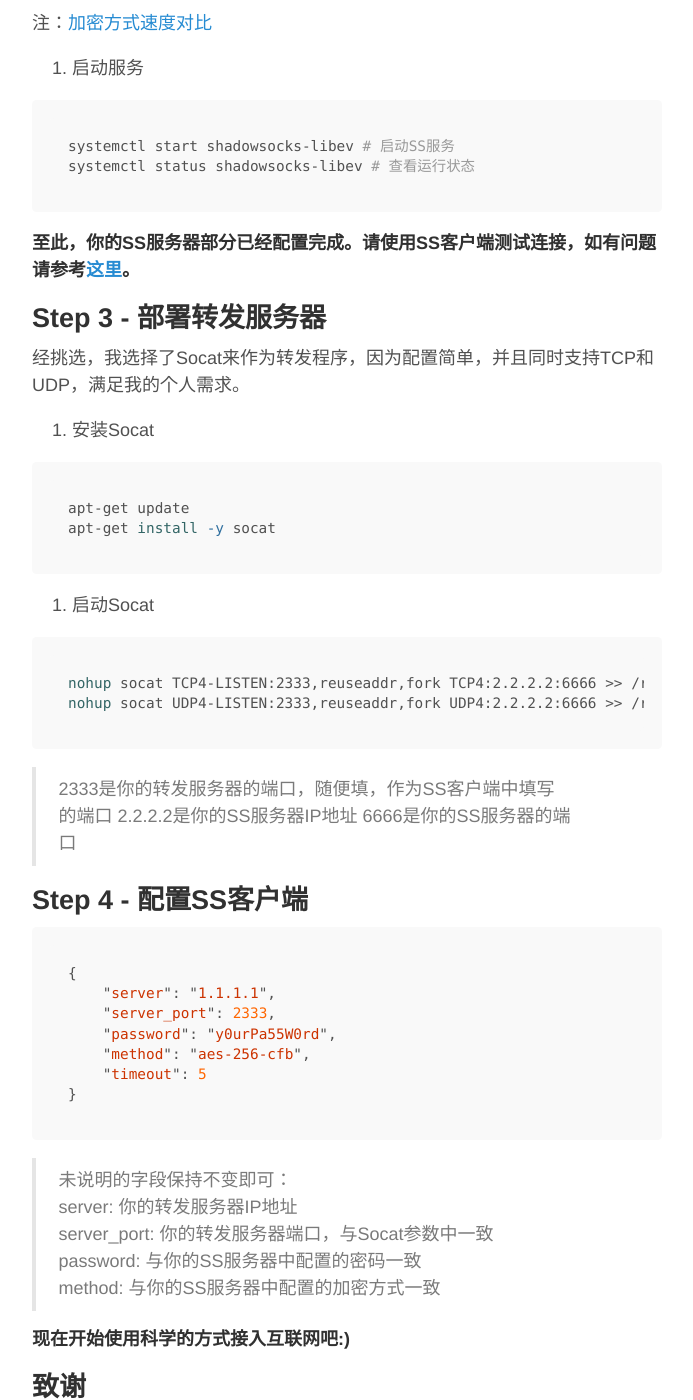
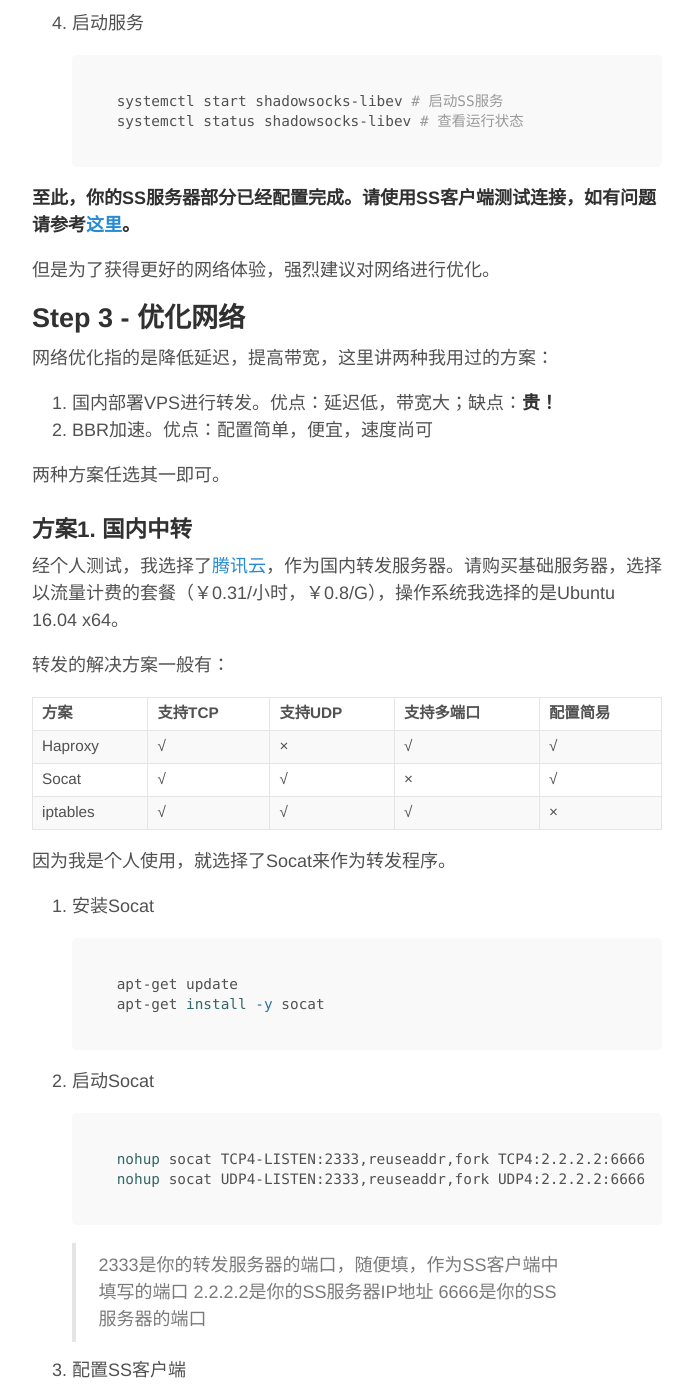
Before and after one commit to yatyricky/yatyricky.github.io, a Jekyll site: the page built from _posts/2017-04-14-deploy-ss-forward-proxy.md, in a window 1280 px wide and 1400 px high, scrolled down 1438 px. Shown: the whole window, without its empty margins (293-986 px from the left). Built offline with Jekyll 4.4.1, drawn with Linux system fonts in a browser that asks for light colours; comment, search, counter and statistics services are not loaded; some of the changed text lies outside the part shown.

Commit message:
UPDATE: deloy your SS

````diff
--- a/_posts/2017-04-14-deploy-ss-forward-proxy.md
+++ b/_posts/2017-04-14-deploy-ss-forward-proxy.md
@@ -1,16 +1,14 @@
 ---
 layout: post
-title: 搭建SS并使用国内VPS中转
+title: 搭建SS并优化网络
 categories: [linux,ss]
 ---
 
-> 从0开始搭建你的SS服务器并使用国内服务器转发。
+> 从0开始搭建你的SS服务器并提供两种网络优化方案。
 
 ## Step 1 - 购买VPS
 
 经朋友推荐，我选择了[Vultr](https://www.vultr.com/)的VPS，作为SS的服务器。请购买其洛杉矶的节点，选择最便宜的方案即可，操作系统选择Ubuntu 16.10 x64。
-
-经个人测试，我选择了[腾讯云](https://www.qcloud.com/)，作为国内转发服务器。请购买基础服务器，选择以流量计费的套餐，操作系统我选择的是Ubuntu 16.04 x64。
 
 [这里](https://doub.io/vps-tj/)有更加完整的VPS服务商列表，可作为SS的服务器的替代选项。
 
@@ -21,88 +19,184 @@ categories: [linux,ss]
 1. 使用[PuTTY](http://www.putty.org/)或者[Xshell](https://www.netsarang.com/products/xsh_overview.html)等工具登录到你的VPS，为方便起见，使用root即可
 2. 安装shadowsocks-libev
 
-```bash
-apt update
-apt install shadowsocks-libev
-```
+    ```bash
+    apt update
+    apt install shadowsocks-libev
+    ```
 
 3. 编辑配置文件
 
-```bash
-vim /etc/shadowsocks-libev/config.json
-```
+    ```bash
+    vim /etc/shadowsocks-libev/config.json
+    ```
 
-```javascript
-{
-    "server":"0.0.0.0",
-    "server_port":6666,
-    "local_port":1080,
-    "password":"y0urPa55W0rd",
-    "timeout":60,
-    "method":"aes-256-cfb"
-}
-```
+    ```javascript
+    {
+        "server":"0.0.0.0",
+        "server_port":6666,
+        "local_port":1080,
+        "password":"y0urPa55W0rd",
+        "timeout":60,
+        "method":"aes-256-cfb"
+    }
+    ```
 
-> 未说明的字段保持不变即可：
-> server_port: 你的SS端口，随便写
-> password: 你的SS密码，随便写
-> method: 任选其一，rc4-md5, aes-128-gcm, aes-192-gcm, aes-256-gcm, aes-128-cfb, aes-192-cfb, aes-256-cfb, aes-128-ctr, aes-192-ctr, aes-256-ctr, camellia-128-cfb, camellia-192-cfb, camellia-256-cfb, bf-cfb, chacha20-poly1305, chacha20-ietf-poly1305, salsa20, chacha20, chacha20-ietf
+    > 未说明的字段保持不变即可：
+    > server_port: 你的SS端口，随便写
+    > password: 你的SS密码，随便写
+    > method: 任选其一，rc4-md5, aes-128-gcm, aes-192-gcm, aes-256-gcm, aes-128-cfb, aes-192-cfb, aes-256-cfb, aes-128-ctr, aes-192-ctr, aes-256-ctr, camellia-128-cfb, camellia-192-cfb, camellia-256-cfb, bf-cfb, chacha20-poly1305, chacha20-ietf-poly1305, salsa20, chacha20, chacha20-ietf
 
-注：[加密方式速度对比](https://github.com/shadowsocks/libQtShadowsocks/wiki/Comparison-of-Encryption-Methods'-Speed)
+    注：[加密方式速度对比](https://github.com/shadowsocks/libQtShadowsocks/wiki/Comparison-of-Encryption-Methods'-Speed)
 
 4. 启动服务
 
-```bash
-systemctl start shadowsocks-libev # 启动SS服务
-systemctl status shadowsocks-libev # 查看运行状态
-```
+    ```bash
+    systemctl start shadowsocks-libev # 启动SS服务
+    systemctl status shadowsocks-libev # 查看运行状态
+    ```
 
 **至此，你的SS服务器部分已经配置完成。请使用SS客户端测试连接，如有问题请参考[这里](https://github.com/shadowsocks/shadowsocks-libev)。**
 
-## Step 3 - 部署转发服务器
+但是为了获得更好的网络体验，强烈建议对网络进行优化。
 
-经挑选，我选择了Socat来作为转发程序，因为配置简单，并且同时支持TCP和UDP，满足我的个人需求。
+## Step 3 - 优化网络
+
+网络优化指的是降低延迟，提高带宽，这里讲两种我用过的方案：
+
+1. 国内部署VPS进行转发。优点：延迟低，带宽大；缺点：**贵！**
+2. BBR加速。优点：配置简单，便宜，速度尚可
+
+两种方案任选其一即可。
+
+### 方案1. 国内中转
+
+经个人测试，我选择了[腾讯云](https://www.qcloud.com/)，作为国内转发服务器。请购买基础服务器，选择以流量计费的套餐（￥0.31/小时，￥0.8/G），操作系统我选择的是Ubuntu 16.04 x64。
+
+转发的解决方案一般有：
+
+方案 | 支持TCP | 支持UDP | 支持多端口 | 配置简易
+---|---|---|---|---
+Haproxy | √ | × | √ | √
+Socat | √ | √ | × | √
+iptables | √ | √ | √ | ×
+
+因为我是个人使用，就选择了Socat来作为转发程序。
 
 1. 安装Socat
 
-```bash
-apt-get update
-apt-get install -y socat
-```
+    ```bash
+    apt-get update
+    apt-get install -y socat
+    ```
 
 2. 启动Socat
 
-```bash
-nohup socat TCP4-LISTEN:2333,reuseaddr,fork TCP4:2.2.2.2:6666 >> /root/socat.log 2>&1 &
-nohup socat UDP4-LISTEN:2333,reuseaddr,fork UDP4:2.2.2.2:6666 >> /root/socat.log 2>&1 &
-```
+    ```bash
+    nohup socat TCP4-LISTEN:2333,reuseaddr,fork TCP4:2.2.2.2:6666 >> /root/socat.log 2>&1 &
+    nohup socat UDP4-LISTEN:2333,reuseaddr,fork UDP4:2.2.2.2:6666 >> /root/socat.log 2>&1 &
+    ```
 
-> 2333是你的转发服务器的端口，随便填，作为SS客户端中填写的端口
-> 2.2.2.2是你的SS服务器IP地址
-> 6666是你的SS服务器的端口
+    > 2333是你的转发服务器的端口，随便填，作为SS客户端中填写的端口
+    > 2.2.2.2是你的SS服务器IP地址
+    > 6666是你的SS服务器的端口
 
-## Step 4 - 配置SS客户端
+3. 配置SS客户端
 
-```javascript
-{
-    "server": "1.1.1.1",
-    "server_port": 2333,
-    "password": "y0urPa55W0rd",
-    "method": "aes-256-cfb",
-    "timeout": 5
-}
-```
+    ```javascript
+    {
+        "server": "1.1.1.1",
+        "server_port": 2333,
+        "password": "y0urPa55W0rd",
+        "method": "aes-256-cfb",
+        "timeout": 5
+    }
+    ```
 
-> 未说明的字段保持不变即可：
-> server: 你的转发服务器IP地址
-> server_port: 你的转发服务器端口，与Socat参数中一致
-> password: 与你的SS服务器中配置的密码一致
-> method: 与你的SS服务器中配置的加密方式一致
+    > 未说明的字段保持不变即可：
+    > server: 你的转发服务器IP地址
+    > server_port: 你的转发服务器端口，与Socat参数中一致
+    > password: 与你的SS服务器中配置的密码一致
+    > method: 与你的SS服务器中配置的加密方式一致
+
+### 方案2. BBR加速
+
+> 转载：[开启TCP BBR拥塞控制算法](https://github.com/iMeiji/shadowsocks_install/wiki/%E5%BC%80%E5%90%AFTCP-BBR%E6%8B%A5%E5%A1%9E%E6%8E%A7%E5%88%B6%E7%AE%97%E6%B3%95)，作者：wangqr
+
+BBR 目的是要尽量跑满带宽, 并且尽量不要有排队的情况, 效果并不比速锐差，Linux kernel 4.9+ 已支持 tcp_bbr 下面简单讲述基于KVM架构VPS如何开启。
+
+下面是ubuntu系统下的步骤：
+
+**更新系统**
+
+1. 下载最新内核
+
+    ```bash
+    wget http://kernel.ubuntu.com/~kernel-ppa/mainline/v4.10.9/linux-image-4.10.9-041009-generic_4.10.9-041009.201704080516_amd64.deb
+    ```
+
+2. 安装内核
+
+    ```bash
+    dpkg -i linux-image-4.*.deb
+    ```
+
+3. 删除旧内核（可选）
+
+    ```bash
+    dpkg -l|grep linux-image
+    apt-get purge 旧内核
+    ```
+
+4. 更新 grub 系统引导文件并重启
+
+    ```bash
+    update-grub
+    reboot
+    ```
+
+**启用BBR**
+
+1. 确认内核是否是4.9及以上
+
+    ```bash
+    uname -r
+    ```
+
+2. 执行
+
+    ```bash
+    echo "net.core.default_qdisc=fq" >> /etc/sysctl.conf
+    echo "net.ipv4.tcp_congestion_control=bbr" >> /etc/sysctl.conf
+    ```
+
+3. 保存生效
+
+    ```bash
+    sysctl -p
+    ```
+
+4. 执行
+
+    ```bash
+    sysctl net.ipv4.tcp_available_congestion_control
+    sysctl net.ipv4.tcp_congestion_control
+    ```
+
+    如果结果都有bbr，则证明你的内核已开启BBR。
+
+5. 执行
+
+    ```bash
+    lsmod | grep bbr
+    ```
+
+    看到有 tcp_bbr 模块即说明bbr已启动
 
 **现在开始使用科学的方式接入互联网吧:)**
 
-## 致谢
+## 致谢与参考资料
 
 * [GitHub - shadowsocks](https://github.com/shadowsocks/shadowsocks-libev)
 * [doveccl](https://ecl.me/)
+* [wangqr: 开启TCP BBR拥塞控制算法](https://github.com/iMeiji/shadowsocks_install/wiki/%E5%BC%80%E5%90%AFTCP-BBR%E6%8B%A5%E5%A1%9E%E6%8E%A7%E5%88%B6%E7%AE%97%E6%B3%95)
 * [Shadowsocks利用 Socat 实现单端口 中继(中转/端口转发)加速](https://doub.io/ss-jc40/)
````
